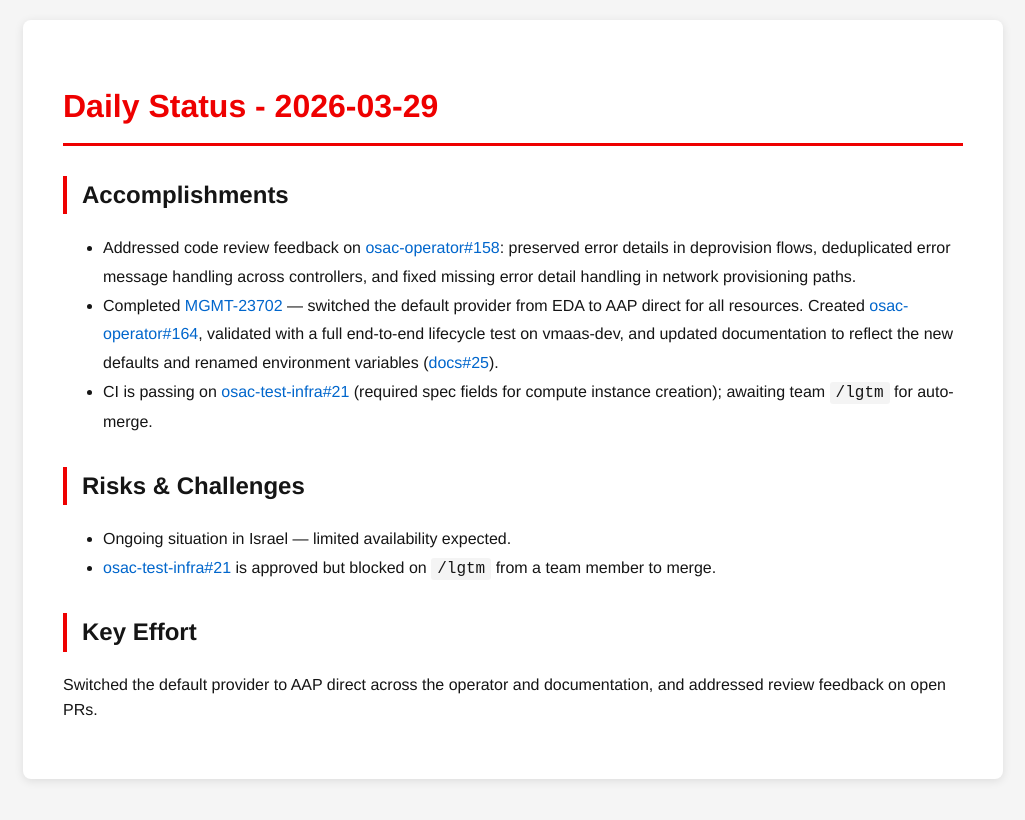
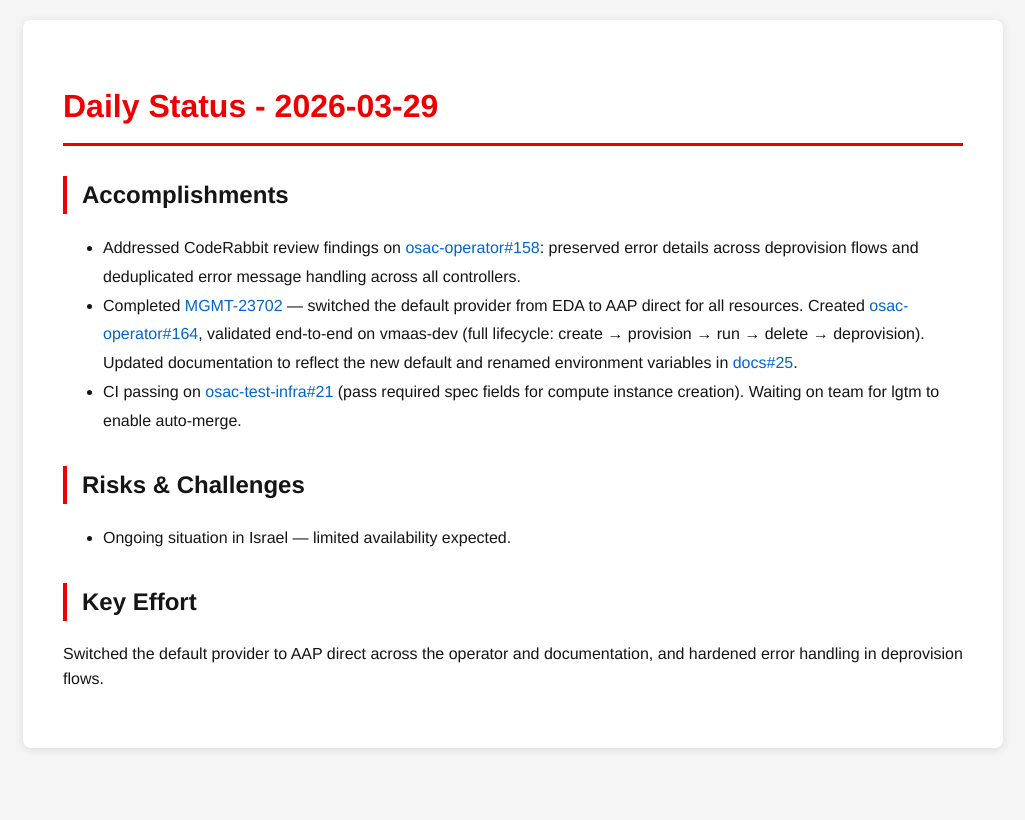
Before and after one commit to tzvatot/daily-status, a Jekyll site: the page built from 2026-03-29.md, in a window 1280 px wide. Shown: the top 820 px of the page, without its empty margins (127-1152 px from the left). Built offline with Jekyll 4.4.1, drawn with Linux system fonts in a browser that asks for light colours.

Commit message:
Daily status update - 2026-03-29

```diff
--- a/2026-03-29.md
+++ b/2026-03-29.md
@@ -7,13 +7,12 @@ date: 2026-03-29
 # Daily Status - 2026-03-29
 
 ## Accomplishments
-- Addressed code review feedback on [osac-operator#158](https://github.com/osac-project/osac-operator/pull/158): preserved error details in deprovision flows, deduplicated error message handling across controllers, and fixed missing error detail handling in network provisioning paths.
-- Completed [MGMT-23702](https://issues.redhat.com/browse/MGMT-23702) — switched the default provider from EDA to AAP direct for all resources. Created [osac-operator#164](https://github.com/osac-project/osac-operator/pull/164), validated with a full end-to-end lifecycle test on vmaas-dev, and updated documentation to reflect the new defaults and renamed environment variables ([docs#25](https://github.com/osac-project/docs/pull/25)).
-- CI is passing on [osac-test-infra#21](https://github.com/osac-project/osac-test-infra/pull/21) (required spec fields for compute instance creation); awaiting team `/lgtm` for auto-merge.
+- Addressed CodeRabbit review findings on [osac-operator#158](https://github.com/osac-project/osac-operator/pull/158): preserved error details across deprovision flows and deduplicated error message handling across all controllers.
+- Completed [MGMT-23702](https://issues.redhat.com/browse/MGMT-23702) — switched the default provider from EDA to AAP direct for all resources. Created [osac-operator#164](https://github.com/osac-project/osac-operator/pull/164), validated end-to-end on vmaas-dev (full lifecycle: create → provision → run → delete → deprovision). Updated documentation to reflect the new default and renamed environment variables in [docs#25](https://github.com/osac-project/docs/pull/25).
+- CI passing on [osac-test-infra#21](https://github.com/osac-project/osac-test-infra/pull/21) (pass required spec fields for compute instance creation). Waiting on team for lgtm to enable auto-merge.
 
 ## Risks & Challenges
 - Ongoing situation in Israel — limited availability expected.
-- [osac-test-infra#21](https://github.com/osac-project/osac-test-infra/pull/21) is approved but blocked on `/lgtm` from a team member to merge.
 
 ## Key Effort
-Switched the default provider to AAP direct across the operator and documentation, and addressed review feedback on open PRs.
+Switched the default provider to AAP direct across the operator and documentation, and hardened error handling in deprovision flows.
```
